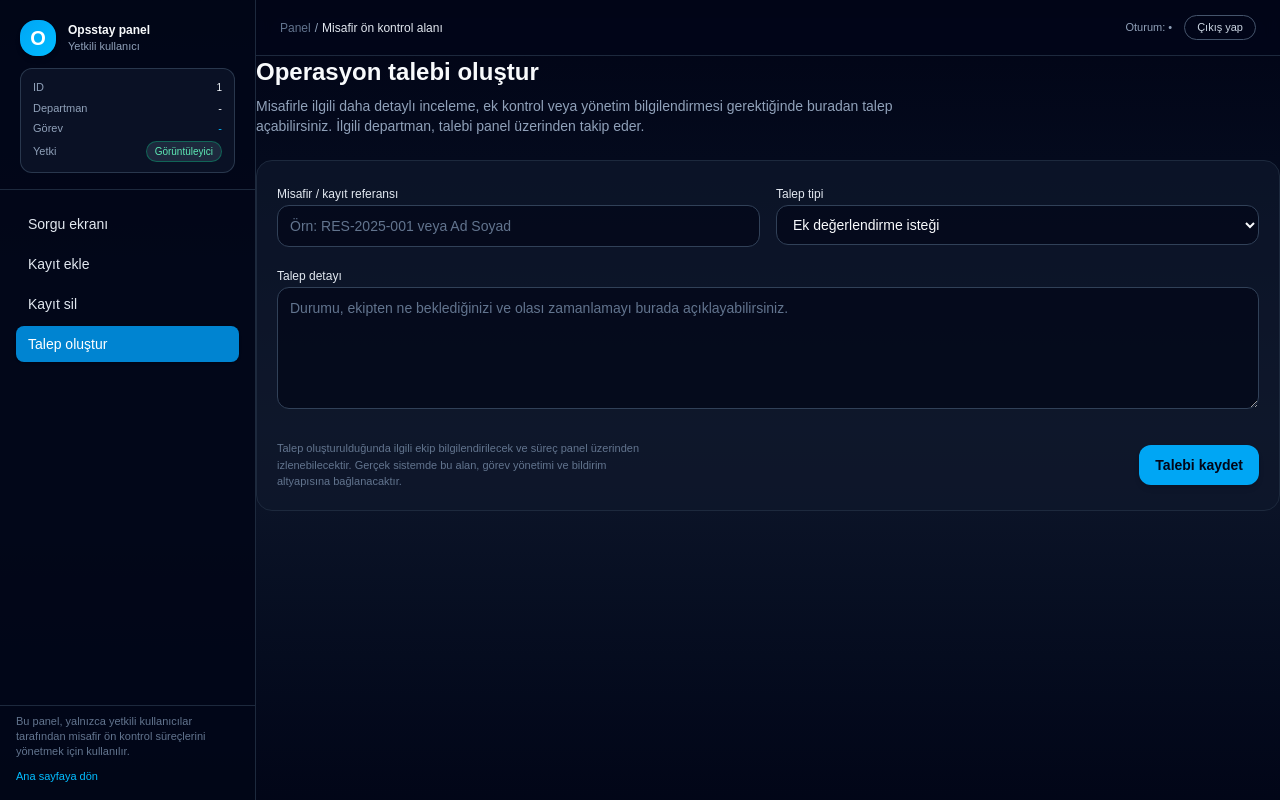
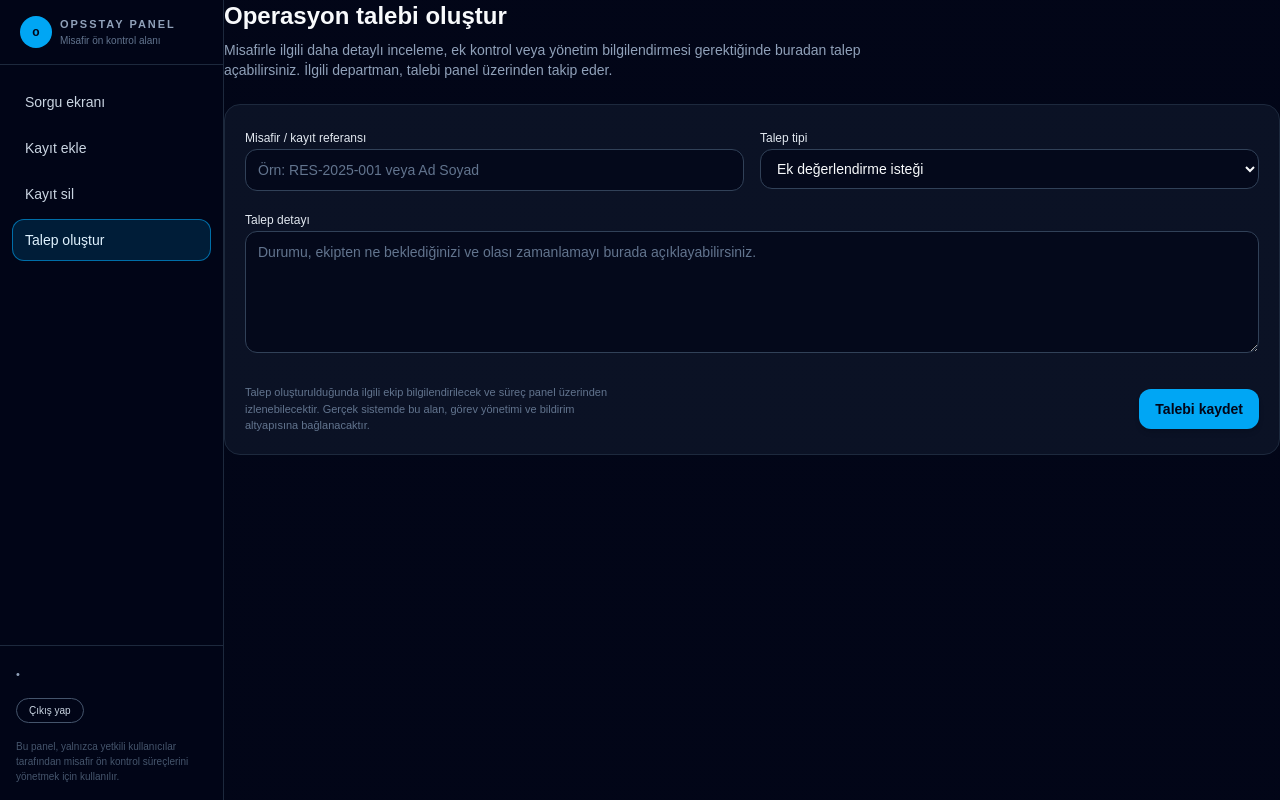
Before and after one commit to aalptigin/opsstay.web, a Next.js app: page /panel/talep-olustur in a window 1280 px wide. Built offline with nearby package versions, Linux system fonts and the light colour scheme; sample sign-in values are in the browser's storage.

Commit message:
Update panel layout and redirect /panel to /panel/sorgu

```diff
--- a/app/panel/layout.tsx
+++ b/app/panel/layout.tsx
@@ -1,9 +1,9 @@
 // app/panel/layout.tsx
 "use client";
 
-import { useEffect, useState } from "react";
 import Link from "next/link";
 import { usePathname, useRouter } from "next/navigation";
+import { useEffect, useState } from "react";
 
 type PanelPermission = "admin" | "editor" | "viewer";
 
@@ -16,176 +16,162 @@ type PanelUser = {
   permission: PanelPermission;
 };
 
-const defaultUser: PanelUser = {
-  hotelName: "Opsstay Hotel",
-  fullName: "Yetkili Kullanıcı",
-  userId: "OPS-00000",
-  roleLabel: "Operasyon",
-  department: "Genel",
-  permission: "viewer",
-};
+const ALL_NAV_ITEMS = [
+  { key: "sorgu", label: "Sorgu ekranı", href: "/panel/sorgu" },
+  { key: "kayit-ekle", label: "Kayıt ekle", href: "/panel/kayit-ekle" },
+  { key: "kayit-sil", label: "Kayıt sil", href: "/panel/kayit-sil" },
+  { key: "talep-olustur", label: "Talep oluştur", href: "/panel/talep-olustur" },
+];
 
-export default function PanelLayout({
-  children,
-}: {
-  children: React.ReactNode;
-}) {
+function classNames(...classes: (string | false | null | undefined)[]) {
+  return classes.filter(Boolean).join(" ");
+}
+
+export default function PanelLayout({ children }: { children: React.ReactNode }) {
   const pathname = usePathname();
   const router = useRouter();
   const [user, setUser] = useState<PanelUser | null>(null);
+  const [loaded, setLoaded] = useState(false);
+
+  // Şu an login sayfasında mıyız?
+  const isLoginPage = pathname === "/panel/login";
 
   useEffect(() => {
     if (typeof window === "undefined") return;
+
     const stored = window.localStorage.getItem("opsstay_user");
     if (stored) {
       try {
         setUser(JSON.parse(stored));
       } catch {
-        setUser(defaultUser);
+        setUser(null);
       }
     } else {
-      setUser(defaultUser);
+      // Kullanıcı yoksa ve login sayfasında değilsek login'e at
+      if (!isLoginPage) {
+        router.replace("/panel/login");
       }
-  }, []);
+    }
 
-  const isActive = (href: string) => pathname === href;
+    setLoaded(true);
+  }, [router, isLoginPage]);
 
-  const permissionLabel =
-    user?.permission === "admin"
-      ? "Yönetici"
-      : user?.permission === "editor"
-      ? "Düzenleyici"
-      : "Görüntüleyici";
+  const isReception =
+    user?.department &&
+    user.department.toLocaleLowerCase("tr-TR").includes("resepsiyon");
 
-  function handleLogout() {
-    if (typeof window !== "undefined") {
-      window.localStorage.removeItem("opsstay_logged_in");
-      window.localStorage.removeItem("opsstay_user");
+  // Resepsiyon ise sadece Sorgu + Talep
+  const visibleNavItems = isReception
+    ? ALL_NAV_ITEMS.filter((item) =>
+        ["sorgu", "talep-olustur"].includes(item.key)
+      )
+    : ALL_NAV_ITEMS;
+
+  // Resepsiyon kullanıcısı /kayit-ekle veya /kayit-sil'e gitmeye çalışırsa sorguya at
+  useEffect(() => {
+    if (!loaded || !isReception || isLoginPage) return;
+
+    if (
+      pathname.startsWith("/panel/kayit-ekle") ||
+      pathname.startsWith("/panel/kayit-sil")
+    ) {
+      router.replace("/panel/sorgu");
     }
-    router.push("/");
+  }, [loaded, isReception, pathname, router, isLoginPage]);
+
+  if (!loaded) {
+    return (
+      <div className="min-h-screen bg-slate-950 text-slate-50 flex items-center justify-center">
+        <div className="text-sm text-slate-400">Panel yükleniyor...</div>
+      </div>
+    );
   }
 
   return (
-    <div className="min-h-screen bg-gradient-to-b from-slate-950 via-slate-900 to-slate-950 text-slate-50 flex">
-      {/* SOL SİDEBAR */}
-      <aside className="w-56 md:w-64 border-r border-slate-800 bg-slate-950/90 flex flex-col">
-        {/* Kullanıcı + otel bilgisi */}
-        <div className="px-5 pt-5 pb-4 border-b border-slate-800">
-          <div className="flex items-center gap-3 mb-3">
-            <div className="h-9 w-9 rounded-2xl bg-gradient-to-br from-sky-500 to-sky-400 flex items-center justify-center text-white text-xl font-bold shadow-md">
-              O
+    <div className="min-h-screen bg-gradient-to-b from-slate-950 via-slate-950 to-slate-950 text-slate-50 flex">
+      {/* Sol menü – login sayfasında gizli */}
+      {!isLoginPage && (
+        <aside className="hidden md:flex w-56 flex-col border-r border-slate-800 bg-slate-950/95">
+          {/* Logo + başlık */}
+          <div className="px-5 pt-4 pb-4 border-b border-slate-800">
+            <Link href="/" className="flex items-center gap-2">
+              <div className="h-8 w-8 rounded-2xl bg-sky-500 flex items-center justify-center text-xs font-bold text-slate-950">
+                o
               </div>
-            <div className="flex flex-col overflow-hidden">
-              <span className="text-xs font-semibold text-slate-50 truncate">
-                {user?.hotelName ?? "Opsstay panel"}
-              </span>
-              <span className="text-[11px] text-slate-400 truncate">
-                {user?.fullName ?? "Yetkili kullanıcı"}
-              </span>
+              <div>
+                <div className="text-[11px] font-semibold tracking-[0.18em] uppercase text-slate-400">
+                  opsstay panel
+                </div>
+                <div className="text-[10px] text-slate-500">
+                  Misafir ön kontrol alanı
                 </div>
               </div>
-
-          <div className="rounded-xl bg-slate-900/70 border border-slate-700/80 px-3 py-2.5 text-[11px] text-slate-300 space-y-1">
-            <div className="flex items-center justify-between gap-2">
-              <span className="text-slate-400">ID</span>
-              <span className="font-mono text-[10px] text-slate-100">
-                {user?.userId ?? "OPS-00000"}
-              </span>
-            </div>
-            <div className="flex items-center justify-between gap-2">
-              <span className="text-slate-400">Departman</span>
-              <span className="font-medium text-slate-100">
-                {user?.department ?? "-"}
-              </span>
-            </div>
-            <div className="flex items-center justify-between gap-2">
-              <span className="text-slate-400">Görev</span>
-              <span className="font-medium text-sky-400">
-                {user?.roleLabel ?? "-"}
-              </span>
-            </div>
-            <div className="flex items-center justify-between gap-2">
-              <span className="text-slate-400">Yetki</span>
-              <span className="inline-flex items-center rounded-full bg-slate-800 px-2 py-0.5 text-[10px] text-emerald-300 border border-emerald-500/40">
-                {permissionLabel}
-              </span>
-            </div>
-          </div>
+            </Link>
           </div>
 
           {/* Menü */}
-        <nav className="flex-1 px-4 py-4 text-sm space-y-1">
-          {[
-            { label: "Sorgu ekranı", href: "/panel/sorgu" },
-            { label: "Kayıt ekle", href: "/panel/kayit-ekle" },
-            { label: "Kayıt sil", href: "/panel/kayit-sil" },
-            { label: "Talep oluştur", href: "/panel/talep-olustur" },
-          ].map((item) => {
-            const active = isActive(item.href);
+          <nav className="flex-1 px-3 py-4 space-y-1 text-sm">
+            {visibleNavItems.map((item) => {
+              const active = pathname.startsWith(item.href);
               return (
                 <Link
-                key={item.href}
+                  key={item.key}
                   href={item.href}
-                className={`block rounded-lg px-3 py-2 text-sm ${
+                  className={classNames(
+                    "flex items-center rounded-xl px-3 py-2.5 transition-colors",
                     active
-                    ? "bg-sky-600 text-white shadow"
-                    : "text-slate-200 hover:bg-slate-900 hover:text-white"
-                }`}
+                      ? "bg-sky-500/15 text-sky-100 border border-sky-500/60"
+                      : "text-slate-300 hover:bg-slate-900/70 hover:text-slate-50 border border-transparent"
+                  )}
                 >
-                {item.label}
+                  <span>{item.label}</span>
                 </Link>
               );
             })}
           </nav>
 
-        {/* Footer bilgi */}
-        <div className="px-4 pb-4 pt-2 border-t border-slate-800 text-[11px] text-slate-500 space-y-2">
-          <p className="leading-snug">
+          {/* Kullanıcı bilgisi + alt metin + Çıkış */}
+          <div className="px-4 py-4 border-t border-slate-800 text-[11px] text-slate-500 space-y-2">
+            {user && (
+              <div className="space-y-1">
+                <div className="font-semibold text-slate-200">
+                  {user.fullName}
+                </div>
+                <div className="text-slate-400">
+                  {user.department} • {user.roleLabel}
+                </div>
+                <div className="text-slate-500 text-[10px]">
+                  {user.hotelName}
+                </div>
+              </div>
+            )}
+
+            <button
+              type="button"
+              onClick={() => {
+                if (typeof window !== "undefined") {
+                  window.localStorage.removeItem("opsstay_user");
+                  // Çıkıştan sonra ANASAYFAYA yönlendiriyoruz
+                  router.replace("/");
+                }
+              }}
+              className="mt-2 inline-flex items-center rounded-full border border-slate-600 px-3 py-1 text-[10px] text-slate-300 hover:bg-slate-800/80"
+            >
+              Çıkış yap
+            </button>
+
+            <p className="mt-2 text-[10px] text-slate-600">
               Bu panel, yalnızca yetkili kullanıcılar tarafından misafir ön
               kontrol süreçlerini yönetmek için kullanılır.
             </p>
-          <button
-            type="button"
-            onClick={() => router.push("/")}
-            className="text-sky-400 hover:text-sky-300"
-          >
-            Ana sayfaya dön
-          </button>
           </div>
         </aside>
+      )}
 
-      {/* SAĞ TARAF: HEADER + CONTENT */}
-      <div className="flex-1 flex flex-col">
-        <header className="h-14 border-b border-slate-800 bg-slate-950/80 backdrop-blur flex items-center justify-between px-6 text-xs">
-          <div className="text-slate-400">
-            <span className="text-slate-500">Panel</span>
-            <span className="mx-1">/</span>
-            <span className="text-slate-200">Misafir ön kontrol alanı</span>
-          </div>
-          <div className="flex items-center gap-3 text-[11px] text-slate-300">
-            {user && (
-              <span className="hidden sm:inline text-slate-400">
-                Oturum:{" "}
-                <span className="text-slate-100 font-medium">
-                  {user.fullName}
-                </span>{" "}
-                • {user.hotelName}
-              </span>
-            )}
-            <button
-              type="button"
-              onClick={handleLogout}
-              className="rounded-full border border-slate-600 px-3 py-1 text-[11px] hover:border-red-400 hover:text-red-300 transition-colors"
-            >
-              Çıkış yap
-            </button>
-          </div>
-        </header>
-
-        <main className="flex-1 overflow-auto bg-gradient-to-b from-slate-950 via-slate-900 to-slate-950">
+      {/* Sağ taraf (içerik) */}
+      <main className="flex-1 min-h-screen bg-gradient-to-b from-slate-950 via-slate-950 to-slate-950">
         {children}
       </main>
     </div>
-    </div>
   );
 }
```
Lines whose indentation alone changed are shown as unchanged.
